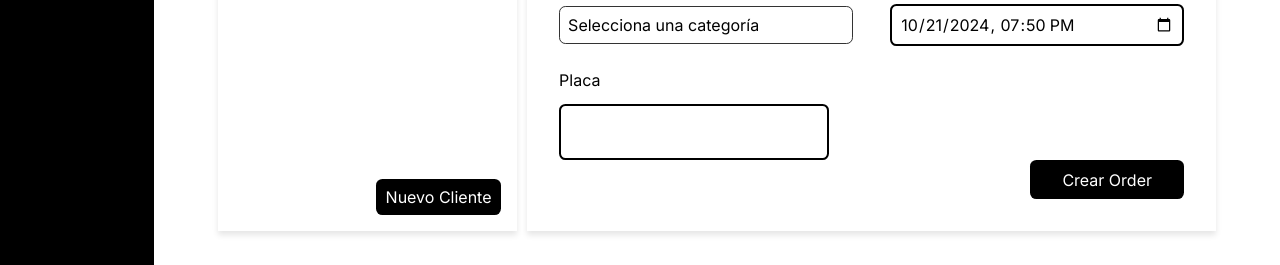
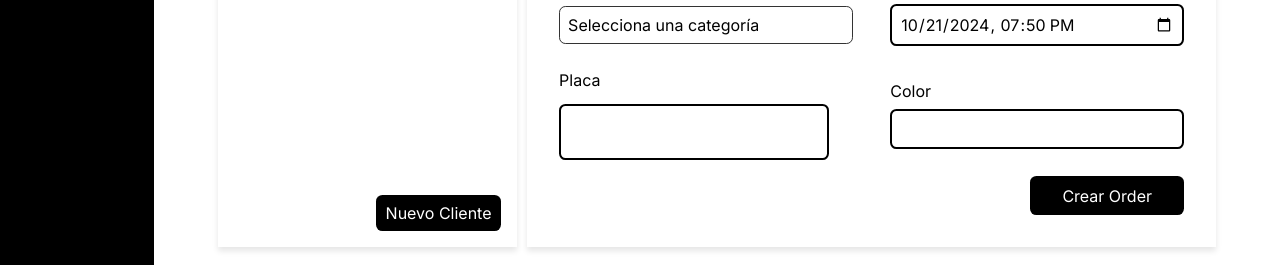
Before and after one commit to IvanMarte2403/ERP-NextJs-For-Hangar1, a Next.js app: page /dashboard in a window 1280 px wide. Both pictures are taken after a click on the button "Nueva Orden". Shown: the part 527-792 px from the top of the page. Built offline with nearby package versions, Linux system fonts and the light colour scheme; no server answers; the database is empty; what @react-pdf/renderer would draw is missing.

Commit message:
update: color, create car, guardar cambios, impresion garantia

```diff
--- a/src/app/dashboard/views/OrderDetails.js
+++ b/src/app/dashboard/views/OrderDetails.js
@@ -32,6 +32,7 @@ export default function OrderDetails({ orderId }) {
     paymentMethod: '',
     year: '',
     kilometros: '',
+    color: '',
 
   });{}
   const [isEditModalOpen, setIsEditModalOpen] = useState(false);
@@ -209,8 +210,8 @@ const fetchOrderFromFirebase = async () => {
         paymentMethod: orderData.paymentMethod,
         uploadTime: orderData.uploadTime,
         year: orderData.year,
-        kilometros: orderData.kilometros
-
+        kilometros: orderData.kilometros,
+        color: orderData.color || '',
 
       });
 
@@ -285,7 +286,8 @@ const fetchOrderFromFirebase = async () => {
         brand: formData.brand,
         paymentMethod: formData.paymentMethod,
         year: formData.year,
-        kilometros: formData.kilometros
+        kilometros: formData.kilometros,
+        color: formData.color,
       };
 
       // Actualizar el documento en Firebase
@@ -438,7 +440,7 @@ const calculateTotalSubtotal = (items) => {
           </div>
         </div>
 
-
+        {/* Telefono */}
         <div className="row-client">
 
           <div className="column-client">
@@ -501,6 +503,23 @@ const calculateTotalSubtotal = (items) => {
 
         </div>
 
+
+          {/* Colorl */}
+        <div className="row-client">
+
+              <div className="column-client">
+                <p className="span-client">Color:</p>
+              </div>
+
+              <div className="column-client">
+                <input type="text"
+                      name="color"
+                      value={formData.color}
+                      onChange={handleInputChange}
+                 />
+              </div>
+
+        </div>
         <div className="row-client">
 
               <div className="column-client">
@@ -522,7 +541,7 @@ const calculateTotalSubtotal = (items) => {
                 </select>
               </div>
 
-          </div>
+        </div>
 
         <div className="precio-container">
           <div>
--- a/src/app/dashboard/views/OrderDetailsNew.js
+++ b/src/app/dashboard/views/OrderDetailsNew.js
@@ -118,9 +118,10 @@ useEffect(() => {
     const [placa, setPlaca] = useState('');
     const [kilometros, setKilometros] = useState('');
     const [categoria_h, setCategoriaH] = useState('');
+    const [color, setColor] = useState(''); // Estado para el color
 
     const handleCreateOrder = async () => {
-      if (!model || !year || !taller || !inCharge || !categoria || !fecha || !placa || !kilometros || !categoria_h) {
+      if (!model || !year || !taller || !inCharge || !categoria || !fecha || !placa || !kilometros || !categoria_h || !color) {
         alert("Por favor, completa todos los campos del formulario");
         return;
       }
@@ -154,7 +155,7 @@ useEffect(() => {
         placa_coche: placa,
         kilometros: parseInt(kilometros),
         categoria_h: categoria_h,
-
+        color: color,
       };
 
       const success = await createOrder(orderData);
@@ -376,6 +377,8 @@ useEffect(() => {
 
 
                 </div>
+
+
                   {/* Placa */}
                 <div className="container-placa">
                   <div className="placa">
@@ -386,6 +389,16 @@ useEffect(() => {
 
                     />
                   </div>
+
+                       {/* Input */}
+                       <div className="input">
+                      <p>Color</p>
+                      <input
+                        type="text"
+                        onChange={(e) => setColor(e.target.value)} // Actualizar el estado color
+
+                      />
+                    </div>
                 </div>
 
                 {/* Bottoms */}
--- a/src/app/dashboard/views/OrderPDF.js
+++ b/src/app/dashboard/views/OrderPDF.js
@@ -164,6 +164,13 @@ const OrderPDF = ({ order }) => {
             </View>
           </View>
 
+          {/* Agregar el campo Color */}
+          <View style={styles.rowHeader}>
+            <View>
+              <Text style={styles.text}>Color: {order.color || 'N/A'}</Text>
+            </View>
+          </View>
+
           {/* Productos */}
           <View style={{ marginTop: 40 }}>
             {/* Encabezados de la tabla actualizados */}
--- a/src/app/style/style.css
+++ b/src/app/style/style.css
@@ -1190,14 +1190,16 @@
   display: flex;
   width: 100%;
   align-items: center;
+  justify-content: space-between;
 }
 .order-details-new .car-container-new .container-placa .placa {
-  width: 30%;
+  width: 50%;
 }
 .order-details-new .car-container-new .container-placa .placa p {
   margin-bottom: var(--font-size-sm);
 }
 .order-details-new .car-container-new .container-placa .placa input {
+  width: 100%;
   all: unset;
   border: 2px solid #000;
   border-radius: 0.4rem;
@@ -1207,6 +1209,7 @@
 .order-details-new .car-container-new .container-button {
   display: flex;
   justify-content: flex-end;
+  margin-top: var(--spacing-md);
 }
 .order-details-new .car-container-new .container-button .new-order {
   all: unset;
--- a/src/app/style/views/_orderNew.scss
+++ b/src/app/style/views/_orderNew.scss
@@ -166,12 +166,14 @@
             display: flex;
             width: 100%;
             align-items: center;
+            justify-content: space-between;
             .placa{
-                width: 30%;
+                width: 50%;
                 p{
                     margin-bottom: var(--font-size-sm);
                 }
                 input{
+                    width: 100%;
                     all: unset;
                     border: 2px solid #000;
                     border-radius: 0.4rem;
@@ -184,6 +186,7 @@
         .container-button{
             display: flex;
             justify-content: flex-end;
+            margin-top: var(--spacing-md);
             .new-order{
                 all: unset;
                 background-color: var(--background-color-2);
--- a/src/app/style/views/_product.scss
+++ b/src/app/style/views/_product.scss
@@ -55,4 +55,7 @@
             border-radius: 0.4rem;
         }
     }
+
+
+
 }
```
Also changed, not shown: 1 other file (tests, documents, lock files or other folders).
